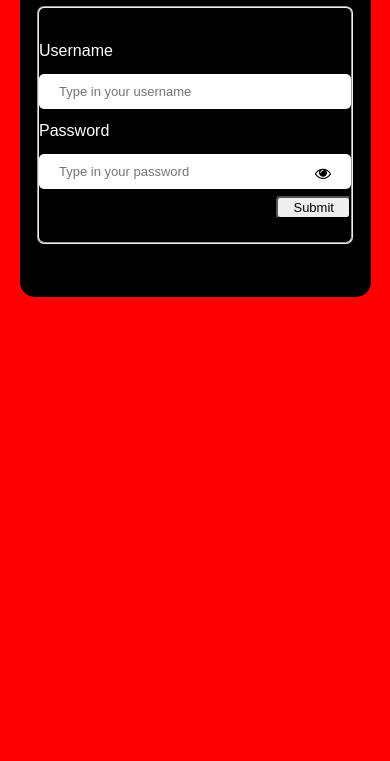
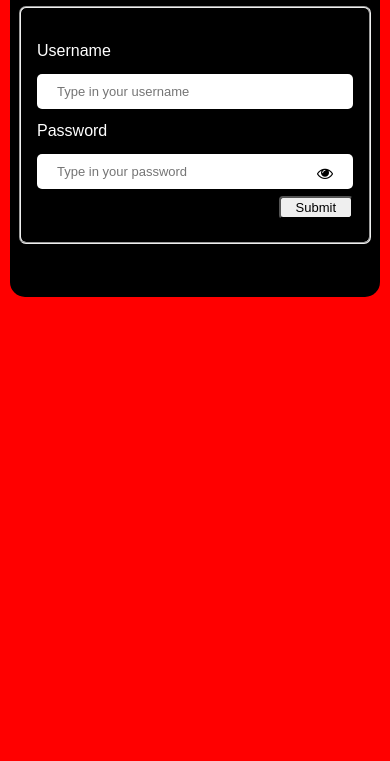
Before and after one commit to Hisrahel/password-generator, a plain HTML site: page index.html in a window 390 px wide. Shown: the part 83-844 px from the top of the page. Drawn offline with Linux system fonts and the light colour scheme.

Commit message:
pass-gen

```diff
--- a/style.css
+++ b/style.css
@@ -136,9 +136,9 @@ button{
     left: -35px;
     content: "✖";
   }
-  @media (max-width: 576px) {
+  @media (min-width: 250px) and (max-width: 576px){
     .container{
-        width: 90% !important;
+        width: 95% !important;
         margin: auto;
         margin-top: 30px;
     }
@@ -149,6 +149,7 @@ button{
         width: 100%;
     }
     fieldset{
-        width: 90%;
+        width: 95%;
+        padding: 10px;
     }
   }
```
